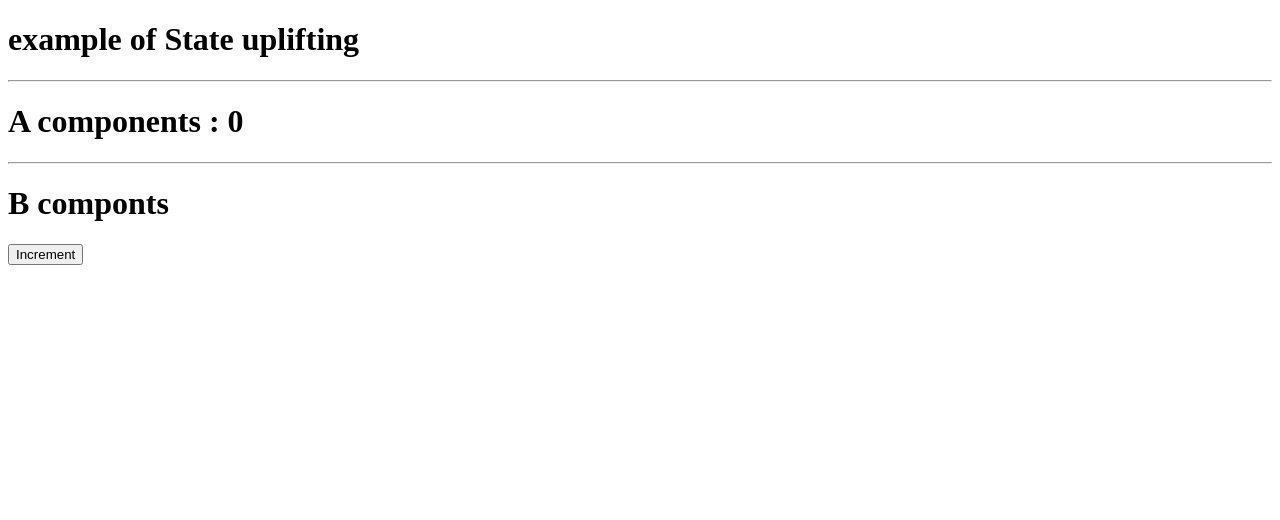
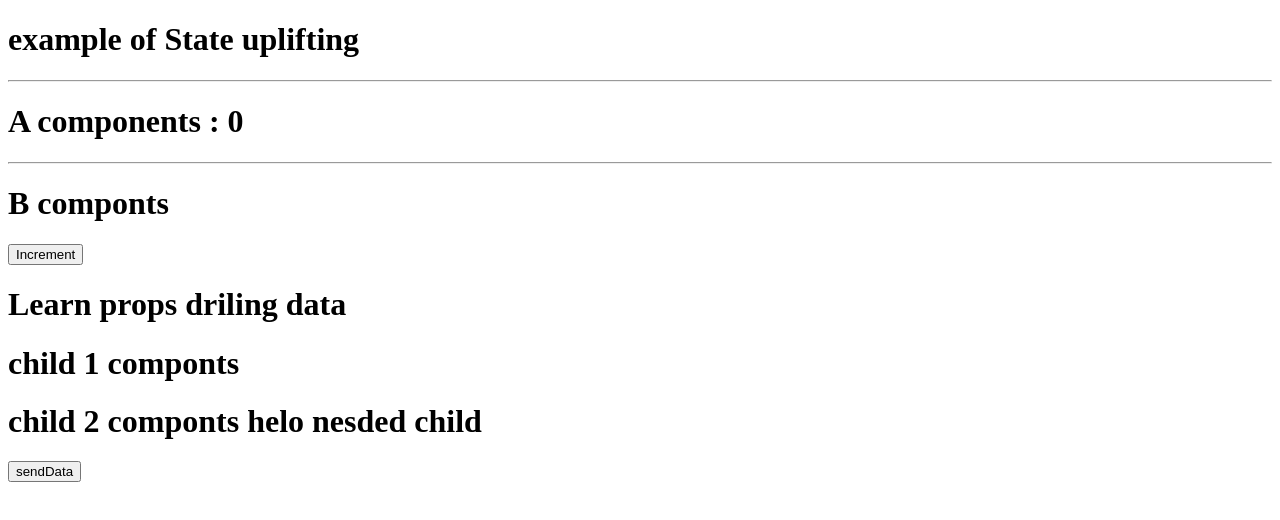
Before and after one commit to rohitkrsaini/Learn-react, a React (Vite) app: page / in a window 1280 px wide. Shown: the top 520 px of the page. Built offline with nearby package versions, Linux system fonts and the light colour scheme.

Commit message:
PropsDriling

```diff
--- /dev/null
+++ b/src/AllTopics/05_propsDriling/DrilingChild1.jsx
@@ -0,0 +1,10 @@
+import DrilingChild2 from "./DrilingChild2";
+const DrilingChild1 = ({data,setData}) =>{
+return(
+    <div>
+        <h1>child 1 componts</h1>
+         <DrilingChild2 data={data} setData={setData}></DrilingChild2>
+    </div>
+)
+}
+export default DrilingChild1
--- /dev/null
+++ b/src/AllTopics/05_propsDriling/DrilingChild2.jsx
@@ -0,0 +1,12 @@
+const DrilingChild2 = ({data,setData}) => {
+return(
+    <div>
+        <h1>child 2 componts {data}</h1>
+        <button className="bg-green-500 text-white p-1 rounded" onClick={ () => {
+            setData("hi parents")
+            }}> sendData</button>
+    </div>
+)
+}
+
+export default DrilingChild2
--- /dev/null
+++ b/src/AllTopics/05_propsDriling/DrilingParents.jsx
@@ -0,0 +1,17 @@
+import React from "react";
+import { useState } from "react";
+import DrilingChild1 from "./DrilingChild1";
+
+
+const DrilingParents = () => {
+const [data,setData] = useState("helo nesded child")
+
+
+return(
+    <div>
+        <h1>Learn props driling data</h1>
+        <DrilingChild1 data={data} setData= {setData}></DrilingChild1>
+    </div>
+)
+}
+export default DrilingParents
--- a/src/App.jsx
+++ b/src/App.jsx
@@ -15,6 +15,7 @@ import TailwintsPratics1 from "./AllTopics/10_TailwinetCss/TailwintsPratice1"
 import PropP from "./AllTopics/03_Props/PropP"
 import ProDP from "./AllTopics/03_Props/ProDP"
 import UpliftingParent from "./AllTopics/04_StateUplifting/UpliftingParent"
+import DrilingParents from "./AllTopics/05_propsDriling/DrilingParents"
 
 
 
@@ -39,6 +40,11 @@ const App = () => {
 
             {/* 04_stateUplifting floder import     */}
                 <UpliftingParent/>
+
+
+            {/* 05_PropsDriling floder import */}
+                    <DrilingParents/>
+
 
 
            {/* 09_ReactCss floder import */}
```
